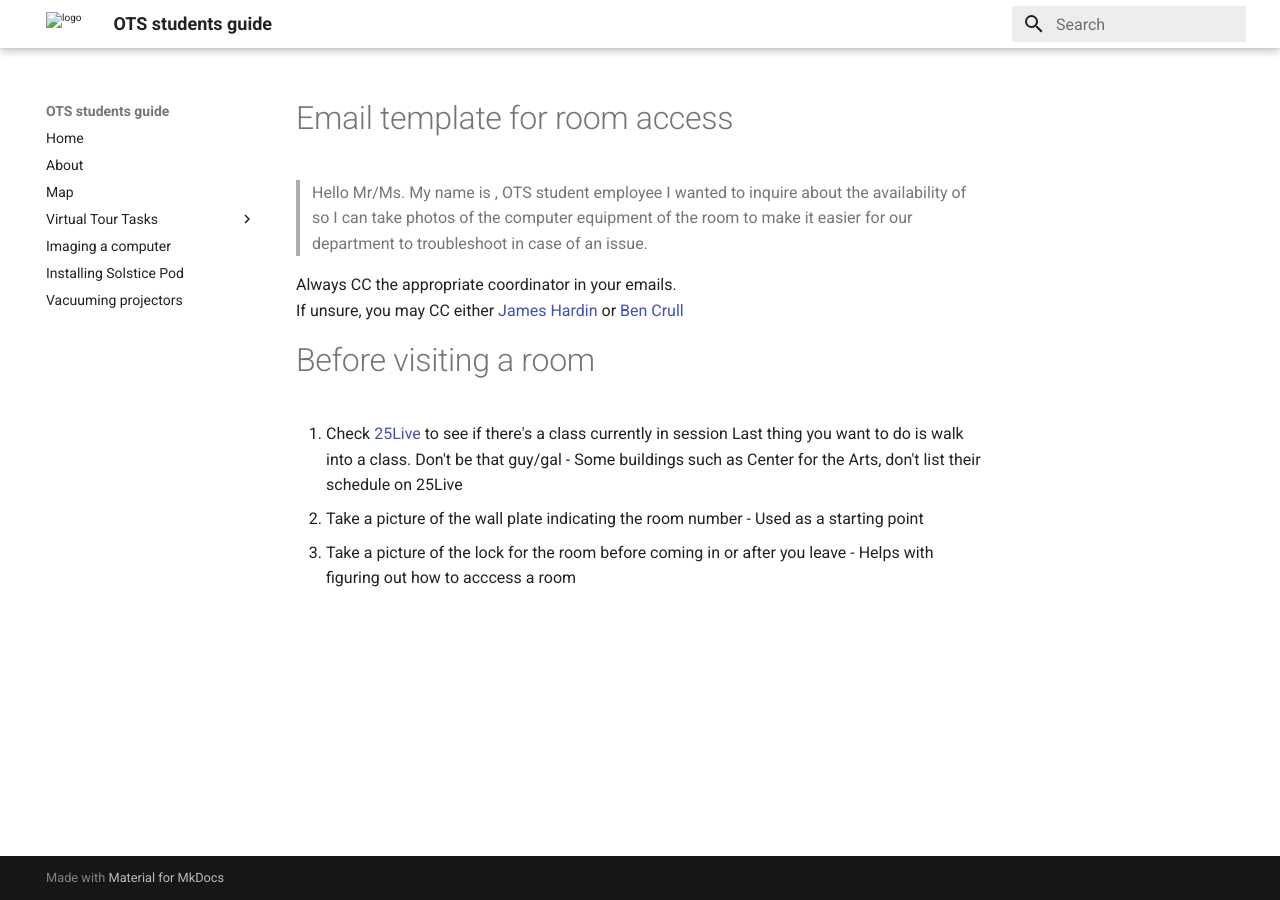
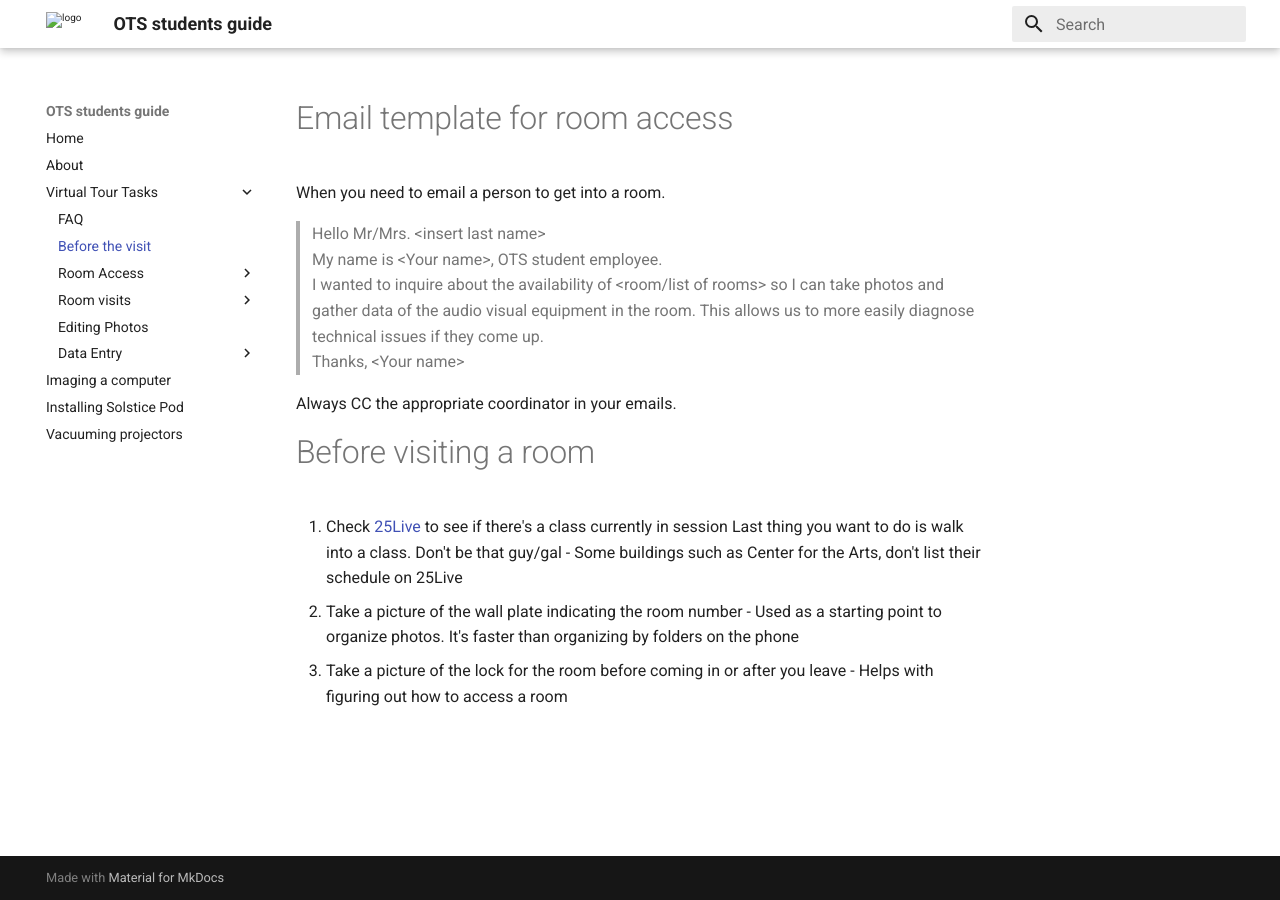
Before and after one commit to curlyLasagna/OTS-Student-Documentation, an MkDocs documentation site: the page built from docs/visit.md, in a window 1280 px wide. Built offline with MkDocs 1.6.1 and Material for MkDocs 9.7.7, drawn with Linux system fonts in a browser that asks for light colours.

```diff
--- a/docs/visit.md
+++ b/docs/visit.md
@@ -1,16 +1,18 @@
 # Email template for room access
-> Hello Mr/Ms. <insert last name>
-My name is <Your name>, OTS student employee
-I wanted to inquire about the availability of <room/list of rooms> so I can take photos of the computer equipment of the room to make it easier for our department to troubleshoot in case of an issue.
+When you need to email a person to get into a room.
+> Hello Mr/Mrs. &lt;insert last name&gt;
+My name is &lt;Your name&gt;, OTS student employee.
+I wanted to inquire about the availability of &lt;room/list of rooms&gt; so I can take photos and gather data of the audio visual equipment in the room. This allows us to more easily diagnose technical issues if they come up.
+Thanks,
+&lt;Your name&gt;
 
 Always CC the appropriate coordinator in your emails.
-If unsure, you may CC either [James Hardin](mailto:JHardin@towson.edu) or [Ben Crull](mailto:bcrull@towson.edu)
 
 # Before visiting a room
 1. Check [25Live](https://25live.collegenet.com/pro/towson#!/home/search/location/list) to see if there's a class currently in session
       Last thing you want to do is walk into a class. Don't be that guy/gal
 - Some buildings such as Center for the Arts, don't list their schedule on 25Live
 2. Take a picture of the wall plate indicating the room number
-- Used as a starting point
+- Used as a starting point to organize photos. It's faster than organizing by folders on the phone
 3. Take a picture of the lock for the room before coming in or after you leave
-- Helps with figuring out how to acccess a room
+- Helps with figuring out how to access a room
--- a/mkdocs.yml
+++ b/mkdocs.yml
@@ -3,9 +3,9 @@ site_author: 'lgascon1'
 nav:
   - Home: index.md
   - About: about.md
-  - Map: map.md
   - Virtual Tour Tasks:
     - 'FAQ': VTFAQs.md
+    - 'Before the visit': visit.md
     - 'Room Access':
       - 'Doors': doorCodes.md
     - 'Room visits':
```
Also changed, not shown: README.md (+5 -15 lines), docs/VTFAQs.md (+40 -10 lines), docs/excel.md (+3 -1 lines), docs/imaging.md (added, +39 -0 lines), docs/map.md (deleted, +0 -9 lines), docs/solstice.md (+7 -5 lines), 1 other file.
